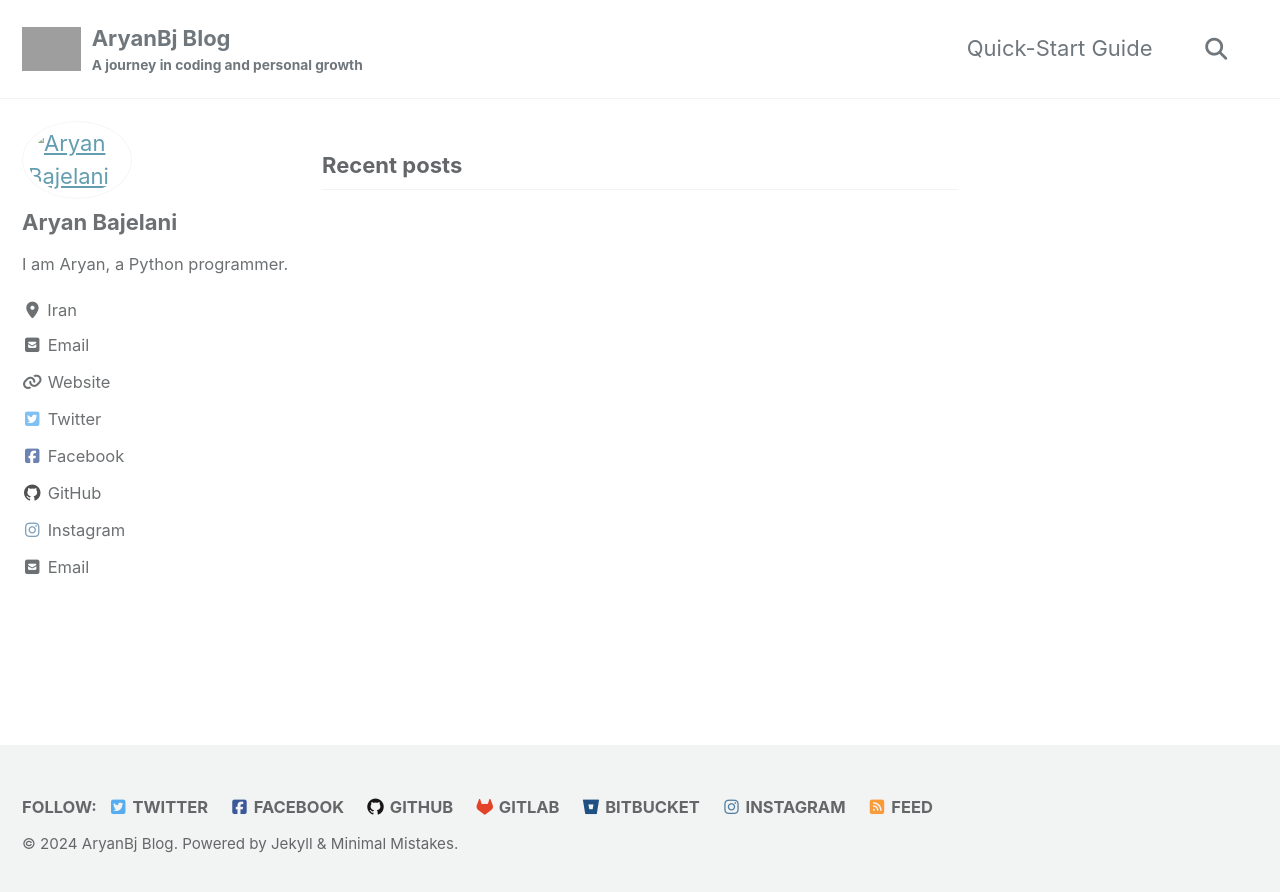
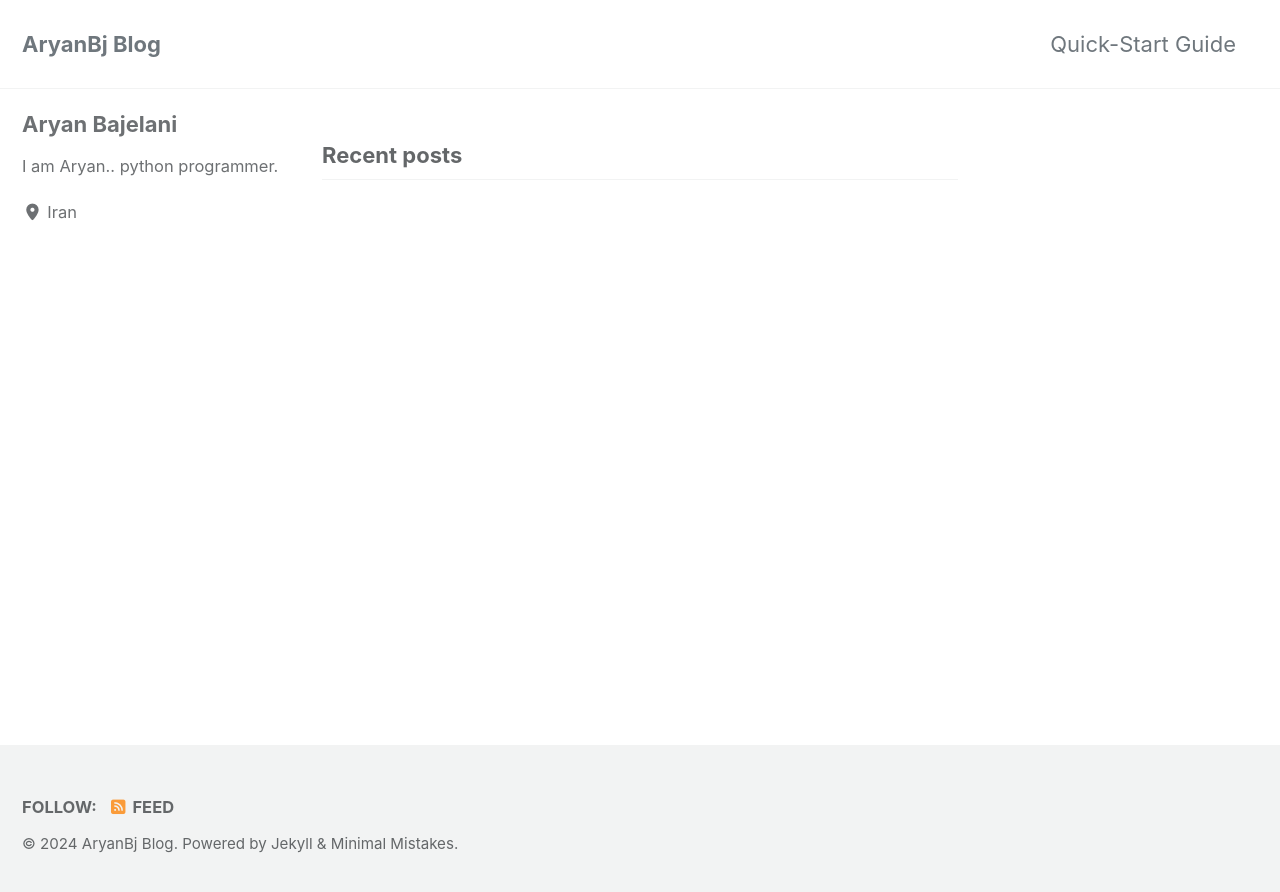
Before and after one commit to AryanBj/aryanbj.github.io, a Jekyll site: the page built from index.html, in a window 1280 px wide. Shown: the top 892 px of the page. Built offline with Jekyll 4.4.1, drawn with Linux system fonts in a browser that asks for light colours; cached includes are drawn as plain includes; the list of posts is cut into pages by our own code; some of the changed lines change nothing that is shown; grey boxes are pictures that could not be loaded.

Commit message:
Update _config.yml

```diff
--- a/_config.yml
+++ b/_config.yml
@@ -1,145 +1,170 @@
+# Welcome to Jekyll!
+#
+# This config file is meant for settings that affect your entire site, values
+# which you are expected to set up once and rarely need to edit after that.
+# For technical reasons, this file is *NOT* reloaded automatically when you use
+# `jekyll serve`. If you change this file, please restart the server process.
+
+# Theme Settings
+#
+# Review documentation to determine if you should use `theme` or `remote_theme`
+# https://mmistakes.github.io/minimal-mistakes/docs/quick-start-guide/#installing-the-theme
+
+# theme                  : "minimal-mistakes-jekyll"
+# remote_theme           : "mmistakes/minimal-mistakes"
+minimal_mistakes_skin    : "default" # "air", "aqua", "contrast", "dark", "dirt", "neon", "mint", "plum", "sunrise"
+
 # Site Settings
 locale                   : "en-US"
-rtl                      : false  # false برای زبان‌های راست به چپ مثل فارسی، true
+rtl                      : # true, false (default) # turns direction of the page into right to left for RTL languages
 title                    : "AryanBj Blog"
 title_separator          : "-"
-subtitle                 : "A journey in coding and personal growth"  # تگ‌لاین سایت که زیر عنوان سایت نمایش داده می‌شود
+subtitle                 : # site tagline that appears below site title in masthead
 name                     : "Aryan Bajelani"
-description              : "A blog dedicated to sharing my programming learning journey, with a focus on Python and personal skill development. Here, I document my experiences and small projects to serve as a portfolio and a resource for learning and growth in the world of coding."
-url                      : "https://aryanbajelani.com"  # آدرس سایت
-baseurl                  : ""  # زیرشاخه سایت، خالی بگذارید اگر مستقیم در دامنه اصلی است
-repository               : "AryanBj/minimal-mistakes"  # نام کاربری و نام مخزن GitHub
-teaser                   : "/assets/images/500x300.png"  # آدرس تصویر fallback teaser
-logo                     : "/assets/images/logo.png"  # آدرس تصویر لوگو برای نمایش در سربرگ سایت
-masthead_title           : "AryanBj Blog"  # عنوان سایت که در سربرگ نمایش داده می‌شود
-breadcrumbs              : true  # فعال‌سازی مسیرهای ناوبری
+description              : "A blog dedicated to Sharing my programming learning journey, with a focus on Python and personal skill development. Here, I document my experiences and small projects to serve as a portfolio and a resource for learning and growth in the world of coding."
+url                      : # the base hostname & protocol for your site e.g. "https://mmistakes.github.io"
+baseurl                  : # the subpath of your site, e.g. "/blog"
+repository               : # GitHub username/repo-name e.g. "mmistakes/minimal-mistakes"
+teaser                   : # path of fallback teaser image, e.g. "/assets/images/500x300.png"
+logo                     : # path of logo image to display in the masthead, e.g. "/assets/images/88x88.png"
+masthead_title           : # overrides the website title displayed in the masthead, use " " for no title
+breadcrumbs              : # true, false (default)
 words_per_minute         : 200
-enable_copy_code_button  : true  # فعال‌سازی دکمه کپی کد
-copyright                : "AryanBj Blog"  # نام کپی رایت، پیش‌فرض سایت
-copyright_url            : "https://aryanbajelani.com"  # آدرس کپی رایت، پیش‌فرض سایت
-
+enable_copy_code_button  : # true, false (default)
+copyright                : # "copyright" name, defaults to site.title
+copyright_url            : # "copyright" URL, defaults to site.url
 comments:
-  provider               : "disqus"
+  provider               : # false (default), "disqus", "discourse", "facebook", "staticman", "staticman_v2", "utterances", "giscus", "custom"
   disqus:
-    shortname            : "aryanbajelani"  # نام کوتاه Disqus برای تنظیمات نظرات
-
+    shortname            : # https://help.disqus.com/customer/portal/articles/466208-what-s-a-shortname-
+  discourse:
+    server               : # https://meta.discourse.org/t/embedding-discourse-comments-via-javascript/31963 , e.g.: meta.discourse.org
+  facebook:
+    # https://developers.facebook.com/docs/plugins/comments
+    appid                :
+    num_posts            : # 5 (default)
+    colorscheme          : # "light" (default), "dark"
+  utterances:
+    theme                : # "github-light" (default), "github-dark"
+    issue_term           : # "pathname" (default)
+  giscus:
+    repo_id              : # Shown during giscus setup at https://giscus.app
+    category_name        : # Full text name of the category
+    category_id          : # Shown during giscus setup at https://giscus.app
+    discussion_term      : # "pathname" (default), "url", "title", "og:title"
+    reactions_enabled    : # '1' for enabled (default), '0' for disabled
+    theme                : # "light" (default), "dark", "dark_dimmed", "transparent_dark", "preferred_color_scheme"
+    strict               : # 1 for enabled, 0 for disabled (default)
+    input_position       : # "top", "bottom" # The comment input box will be placed above or below the comments
+    emit_metadata        : # 1 for enabled, 0 for disabled (default) # https://github.com/giscus/giscus/blob/main/ADVANCED-USAGE.md#imetadatamessage
+    lang                 : # "en" (default)
+    lazy                 : # true, false # Loading of the comments will be deferred until the user scrolls near the comments container.
+  staticman:
+    branch               : # "master"
+    endpoint             : # "https://{your Staticman v3 API}/v3/entry/github/"
 reCaptcha:
-  siteKey                : "YOUR_SITE_KEY"
-  secret                 : "YOUR_SECRET_KEY"
-
+  siteKey                :
+  secret                 :
 atom_feed:
-  path                   : "feed.xml"
-  hide                   : false
-
-search                   : true
-search_full_content      : true
-search_provider          : lunr
+  path                   : # blank (default) uses feed.xml
+  hide                   : # true, false (default)
+search                   : # true, false (default)
+search_full_content      : # true, false (default)
+search_provider          : # lunr (default), algolia, google
 lunr:
-  search_within_pages    : true
-
+  search_within_pages    : # true, false (default)
+algolia:
+  application_id         : # YOUR_APPLICATION_ID
+  index_name             : # YOUR_INDEX_NAME
+  search_only_api_key    : # YOUR_SEARCH_ONLY_API_KEY
+  powered_by             : # true (default), false
 google:
-  search_engine_id       : "YOUR_SEARCH_ENGINE_ID"
-  instant_search         : true
-
+  search_engine_id       : # YOUR_SEARCH_ENGINE_ID
+  instant_search         : # false (default), true
 # SEO Related
-google_site_verification : "YOUR_GOOGLE_SITE_VERIFICATION_CODE"
-bing_site_verification   : "YOUR_BING_SITE_VERIFICATION_CODE"
-naver_site_verification  : "YOUR_NAVER_SITE_VERIFICATION_CODE"
-yandex_site_verification : "YOUR_YANDEX_SITE_VERIFICATION_CODE"
-baidu_site_verification  : "YOUR_BAIDU_SITE_VERIFICATION_CODE"
+google_site_verification :
+bing_site_verification   :
+naver_site_verification  :
+yandex_site_verification :
+baidu_site_verification  :
 
 # Social Sharing
 twitter:
-  username               : "your_twitter_username"
+  username               :
 facebook:
-  username               : "your_facebook_username"
-  app_id                 : "your_facebook_app_id"
-og_image                 : "/assets/images/social-share.png"  # تصویر پیش‌فرض برای Open Graph/Twitter
-
+  username               :
+  app_id                 :
+  publisher              :
+og_image                 : # Open Graph/Twitter default site image
+# For specifying social profiles
+# - https://developers.google.com/structured-data/customize/social-profiles
 social:
-  type                   : "Person"
-  name                   : "Aryan Bajelani"
-  links:
-    - label: "Email"
-      icon: "fas fa-fw fa-envelope-square"
-      url: "mailto:aryan_bj@yahoo.com"
-    - label: "Website"
-      icon: "fas fa-fw fa-link"
-      url: "https://aryanbajelani.com"
-    - label: "Twitter"
-      icon: "fab fa-fw fa-twitter-square"
-      url: "https://twitter.com/your_twitter_username"
-    - label: "Facebook"
-      icon: "fab fa-fw fa-facebook-square"
-      url: "https://facebook.com/your_facebook_username"
-    - label: "GitHub"
-      icon: "fab fa-fw fa-github"
-      url: "https://github.com/your_github_username"
-    - label: "Instagram"
-      icon: "fab fa-fw fa-instagram"
-      url: "https://instagram.com/your_instagram_username"
+  type                   : # Person or Organization (defaults to Person)
+  name                   : # If the user or organization name differs from the site's name
+  links: # An array of links to social media profiles
 
 # Analytics
 analytics:
-  provider               : "google"
+  provider               : # false (default), "google", "google-universal", "google-gtag", "custom"
   google:
-    tracking_id          : "YOUR_GOOGLE_ANALYTICS_TRACKING_ID"
-    anonymize_ip         : true
+    tracking_id          :
+    anonymize_ip         : # true, false (default)
+
 
 # Site Author
 author:
   name             : "Aryan Bajelani"
-  avatar           : "/assets/images/bio-photo.jpg"  # آدرس تصویر آواتار
-  bio              : "I am Aryan, a Python programmer."
+  avatar           : # path of avatar image, e.g. "/assets/images/bio-photo.jpg"
+  bio              : "I am Aryan.. python programmer."
   location         : "Iran"
-  email            : "aryan_bj@yahoo.com"
+  email            :
   links:
     - label: "Email"
       icon: "fas fa-fw fa-envelope-square"
-      url: "mailto:aryan_bj@yahoo.com"
+      # url: "mailto:aryan_bj@yahoo.com"
     - label: "Website"
       icon: "fas fa-fw fa-link"
-      url: "https://aryanbajelani.com"
+      # url: "https://your-website.com"
     - label: "Twitter"
       icon: "fab fa-fw fa-twitter-square"
-      url: "https://twitter.com/your_twitter_username"
+      # url: "https://twitter.com/"
     - label: "Facebook"
       icon: "fab fa-fw fa-facebook-square"
-      url: "https://facebook.com/your_facebook_username"
+      # url: "https://facebook.com/"
     - label: "GitHub"
       icon: "fab fa-fw fa-github"
-      url: "https://github.com/your_github_username"
+      # url: "https://github.com/"
     - label: "Instagram"
       icon: "fab fa-fw fa-instagram"
-      url: "https://instagram.com/your_instagram_username"
+      # url: "https://instagram.com/"
 
 # Site Footer
 footer:
   links:
     - label: "Twitter"
       icon: "fab fa-fw fa-twitter-square"
-      url: "https://twitter.com/your_twitter_username"
+      # url:
     - label: "Facebook"
       icon: "fab fa-fw fa-facebook-square"
-      url: "https://facebook.com/your_facebook_username"
+      # url:
     - label: "GitHub"
       icon: "fab fa-fw fa-github"
-      url: "https://github.com/your_github_username"
+      # url:
     - label: "GitLab"
       icon: "fab fa-fw fa-gitlab"
-      url: "https://gitlab.com/your_gitlab_username"
+      # url:
     - label: "Bitbucket"
       icon: "fab fa-fw fa-bitbucket"
-      url: "https://bitbucket.org/your_bitbucket_username"
+      # url:
     - label: "Instagram"
       icon: "fab fa-fw fa-instagram"
-      url: "https://instagram.com/your_instagram_username"
+      # url:
+
 
 # Reading Files
 include:
   - .htaccess
   - _pages
-
 exclude:
   - "*.sublime-project"
   - "*.sublime-workspace"
@@ -165,15 +190,14 @@
   - Rakefile
   - README
   - tmp
-  - /docs
-  - /test
-
+  - /docs # ignore Minimal Mistakes /docs
+  - /test # ignore Minimal Mistakes /test
 keep_files:
   - .git
   - .svn
-
 encoding: "utf-8"
 markdown_ext: "markdown,mkdown,mkdn,mkd,md"
+
 
 # Conversion
 markdown: kramdown
@@ -181,6 +205,7 @@
 lsi: false
 excerpt_separator: "\n\n"
 incremental: false
+
 
 # Markdown Processing
 kramdown:
@@ -193,21 +218,108 @@
   smart_quotes: lsquo,rsquo,ldquo,rdquo
   enable_coderay: false
 
+
 # Sass/SCSS
 sass:
   sass_dir: _sass
-  style: compressed
+  style: compressed # https://sass-lang.com/documentation/file.SASS_REFERENCE.html#output_style
+
 
 # Outputting
 permalink: /:categories/:title/
-timezone: "Asia/Tehran"  # تنظیم منطقه زمانی
+timezone: # https://en.wikipedia.org/wiki/List_of_tz_database_time_zones
 
-# Pagination
-paginate: 5
+
+# Pagination with jekyll-paginate
+paginate: 5 # amount of posts to show
 paginate_path: /page:num/
 
-# Plugins
+# Pagination with jekyll-paginate-v2
+# See https://github.com/sverrirs/jekyll-paginate-v2/blob/master/README-GENERATOR.md#site-configuration
+#   for configuration details
+pagination:
+  # Set enabled to true to use paginate v2
+  # enabled: true
+  debug: false
+  collection: 'posts'
+  per_page: 10
+  permalink: '/page/:num/'
+  title: ':title - page :num'
+  limit: 0
+  sort_field: 'date'
+  sort_reverse: true
+  category: 'posts'
+  tag: ''
+  locale: ''
+  trail:
+    before: 2
+    after: 2
+
+
+# Plugins (previously gems:)
 plugins:
   - jekyll-paginate
   - jekyll-sitemap
   - jekyll-gist
+  - jekyll-feed
+  - jekyll-include-cache
+
+# mimic GitHub Pages with --safe
+whitelist:
+  - jekyll-paginate
+  - jekyll-sitemap
+  - jekyll-gist
+  - jekyll-feed
+  - jekyll-include-cache
+
+
+# Archives
+#  Type
+#  - GitHub Pages compatible archive pages built with Liquid ~> type: liquid (default)
+#  - Jekyll Archives plugin archive pages ~> type: jekyll-archives
+#  Path (examples)
+#  - Archive page should exist at path when using Liquid method or you can
+#    expect broken links (especially with breadcrumbs enabled)
+#  - <base_path>/tags/my-awesome-tag/index.html ~> path: /tags/
+#  - <base_path>/categories/my-awesome-category/index.html ~> path: /categories/
+#  - <base_path>/my-awesome-category/index.html ~> path: /
+category_archive:
+  type: liquid
+  path: /categories/
+tag_archive:
+  type: liquid
+  path: /tags/
+# https://github.com/jekyll/jekyll-archives
+# jekyll-archives:
+#   enabled:
+#     - categories
+#     - tags
+#   layouts:
+#     category: archive-taxonomy
+#     tag: archive-taxonomy
+#   permalinks:
+#     category: /categories/:name/
+#     tag: /tags/:name/
+
+
+# HTML Compression
+# - https://jch.penibelst.de/
+compress_html:
+  clippings: all
+  ignore:
+    envs: development
+
+
+# Defaults
+defaults:
+  # _posts
+  - scope:
+      path: ""
+      type: posts
+    values:
+      layout: single
+      author_profile: true
+      read_time: true
+      comments: # true
+      share: true
+      related: true
```
